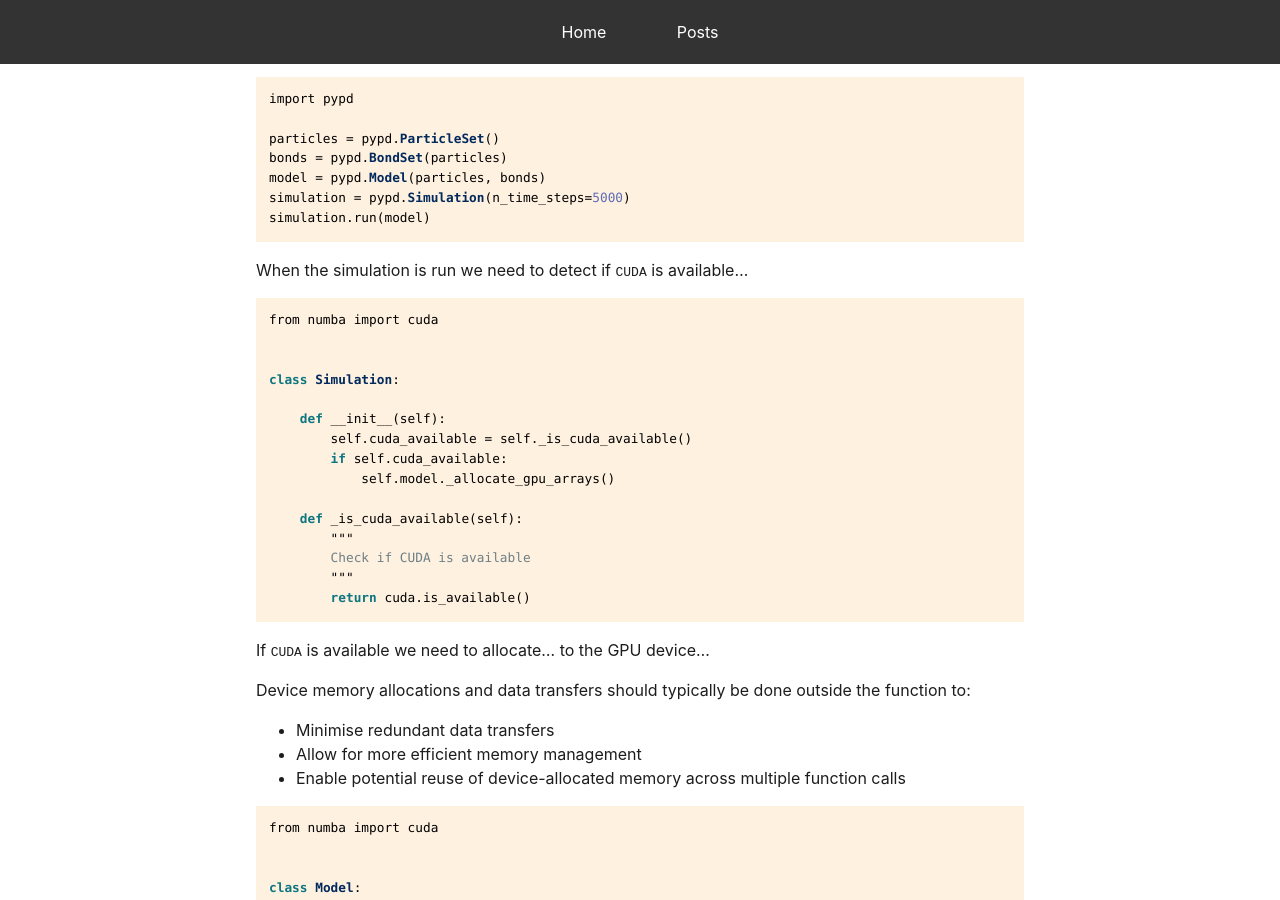
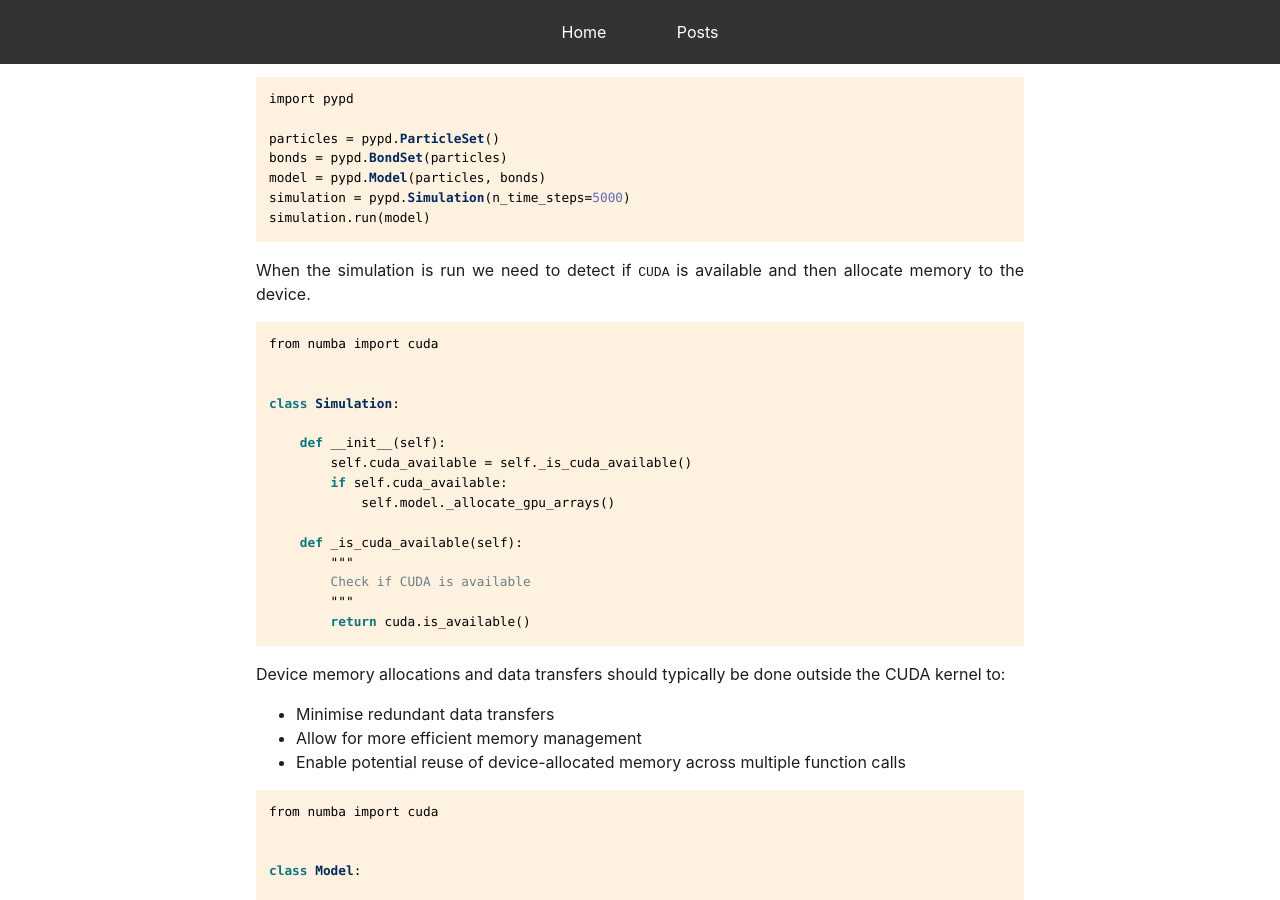
Before and after one commit to mark-hobbs/mark-hobbs.github.io, a Jekyll site: the page built from _posts/2025-02-03-cuda.md, in a window 1280 px wide and 900 px high, scrolled down 509 px. Built offline with Jekyll 4.4.1, drawn with Linux system fonts in a browser that asks for light colours.

Commit message:
General updates

````diff
--- a/_posts/2025-02-03-cuda.md
+++ b/_posts/2025-02-03-cuda.md
@@ -23,7 +23,7 @@ simulation = pypd.Simulation(n_time_steps=5000)
 simulation.run(model)
 ```
 
-When the simulation is run we need to detect if `CUDA` is available...
+When the simulation is run we need to detect if `CUDA` is available and then allocate memory to the device.
 
 ```python
 from numba import cuda
@@ -43,9 +43,7 @@ class Simulation:
         return cuda.is_available()
 ```
 
-If `CUDA` is available we need to allocate... to the GPU device...
-
-Device memory allocations and data transfers should typically be done outside the function to:
+Device memory allocations and data transfers should typically be done outside the CUDA kernel to:
 
 - Minimise redundant data transfers
 - Allow for more efficient memory management
````
